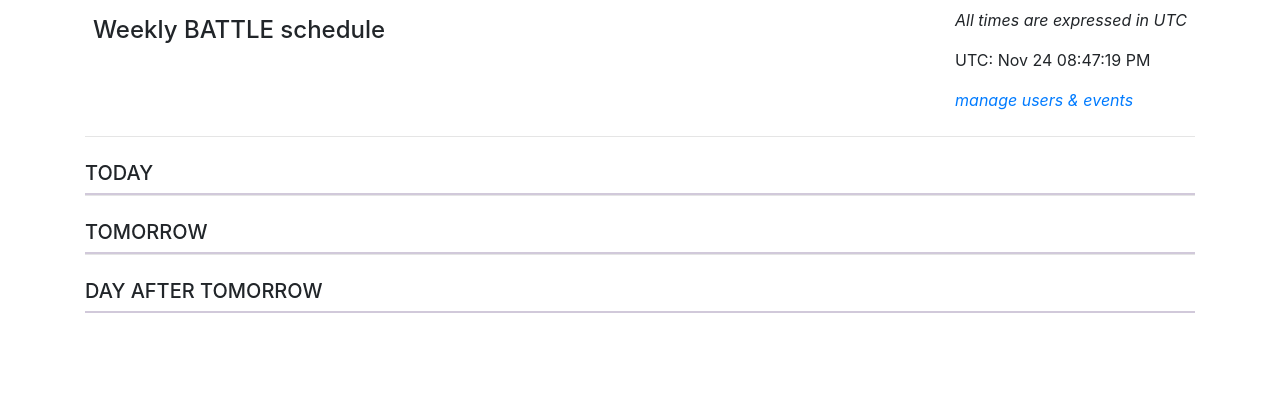
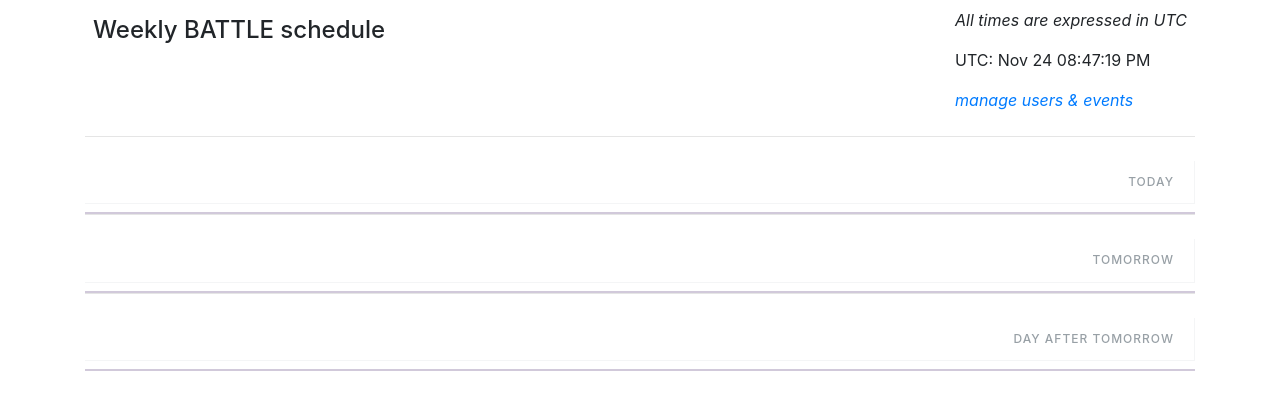
Before and after one commit to afabiani/battle-schedule, a Django app: page / in a window 1280 px wide. Shown: the top 410 px of the page. Run offline with Django 3.2, Linux system fonts and the light colour scheme; the visitor is signed in with stand-in values (Sample User, id 1); data that the repository does not hold is empty; some libraries are stand-ins or nearby versions.

Commit message:
- Battle Schedule: Cards Styling

```diff
--- a/static/css/site_base.css
+++ b/static/css/site_base.css
@@ -1743,3 +1743,9 @@
 }
 
 /*# sourceMappingURL=docs.min.css.map */
+
+.card-body {
+    min-height: 20px;
+    min-width: 150px;
+    margin-right: 1px;
+}
--- a/templates/battle-schedule.html
+++ b/templates/battle-schedule.html
@@ -1,10 +1,14 @@
 {% extends 'site_index.html' %}
 
 {% block content %}
-<h5 class="mt-2">TODAY</h5>
-<div class="calendar d-flex bd-highlight justify-content-between">
+<h4 class="mt-2 day">TODAY</h4>
+<div class="calendar d-flex flex-row flex-nowrap bd-highlight justify-content-between">
     {% for battle_event in battle_events_today %}
-    <div class="day p-2 bd-highlight-{{ battle_event.type }}">
+    {% if not battle_event.alliance or battle_event.alliance == "No alliance set." %}
+    <div class="card card-body day p-2 bd-highlight">
+    {% else %}
+    <div class="card card-body day p-2 bd-highlight-{{ battle_event.type }}">
+    {% endif %}
         <p>[{{ battle_event.type }}] - {{ battle_event.territory.takeover_time }}</p>
         <p></p>
         <h5 class="mt-2"><strong>{{ battle_event.territory }}</strong></h5>
@@ -17,11 +21,17 @@
     </div>
     {% endfor %}
 </div>
+
 <hr class="mt-0 mb-4">
-<h5 class="mt-2">TOMORROW</h5>
-<div class="d-flex bd-highlight justify-content-between">
+
+<h4 class="mt-2 day">TOMORROW</h4>
+<div class="calendar d-flex flex-row flex-nowrap bd-highlight justify-content-between">
     {% for battle_event in battle_events_tomorrow %}
-    <div class="day p-2 bd-highlight-{{ battle_event.type }}">
+    {% if not battle_event.alliance or battle_event.alliance == "No alliance set." %}
+    <div class="card card-body day p-2 bd-highlight">
+    {% else %}
+    <div class="card card-body day p-2 bd-highlight-{{ battle_event.type }}">
+    {% endif %}
         <p>[{{ battle_event.type }}] - {{ battle_event.territory.takeover_time }}</p>
         <p></p>
         <h5 class="mt-2"><strong>{{ battle_event.territory }}</strong></h5>
@@ -34,11 +44,17 @@
     </div>
     {% endfor %}
 </div>
+
 <hr class="mt-0 mb-4">
-<h5 class="mt-2">DAY AFTER TOMORROW</h5>
-<div class="d-flex bd-highlight justify-content-between">
+
+<h4 class="mt-2 day">DAY AFTER TOMORROW</h4>
+<div class="calendar d-flex flex-row flex-nowrap bd-highlight justify-content-between">
     {% for battle_event in battle_events_day_after %}
-    <div class="day p-2 bd-highlight-{{ battle_event.type }}">
+    {% if not battle_event.alliance or battle_event.alliance == "No alliance set." %}
+    <div class="card card-body day p-2 bd-highlight">
+    {% else %}
+    <div class="card card-body day p-2 bd-highlight-{{ battle_event.type }}">
+    {% endif %}
         <p>[{{ battle_event.type }}] - {{ battle_event.territory.takeover_time }}</p>
         <p></p>
         <h5 class="mt-2"><strong>{{ battle_event.territory }}</strong></h5>
@@ -51,4 +67,5 @@
     </div>
     {% endfor %}
 </div>
+
 {% endblock %}
```
